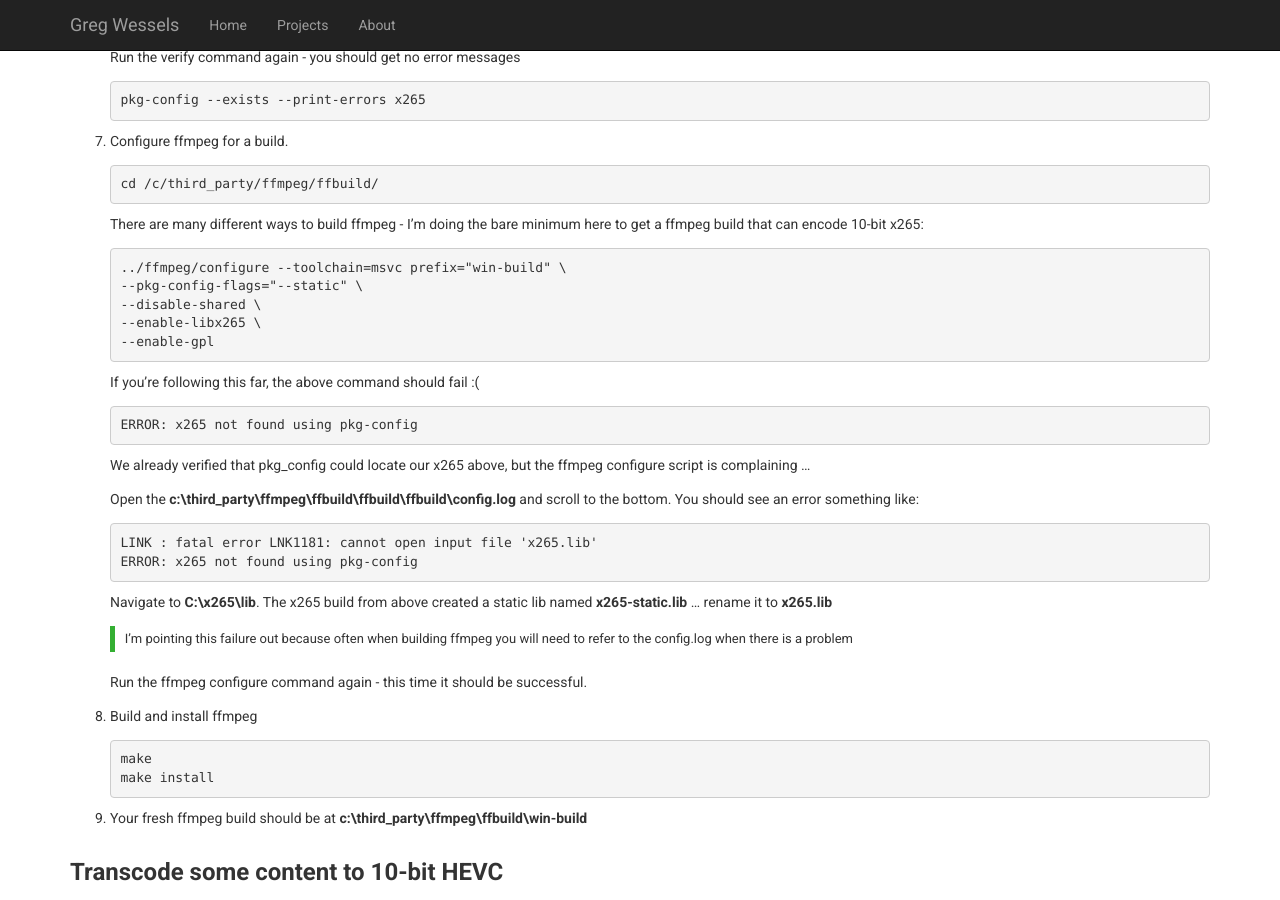
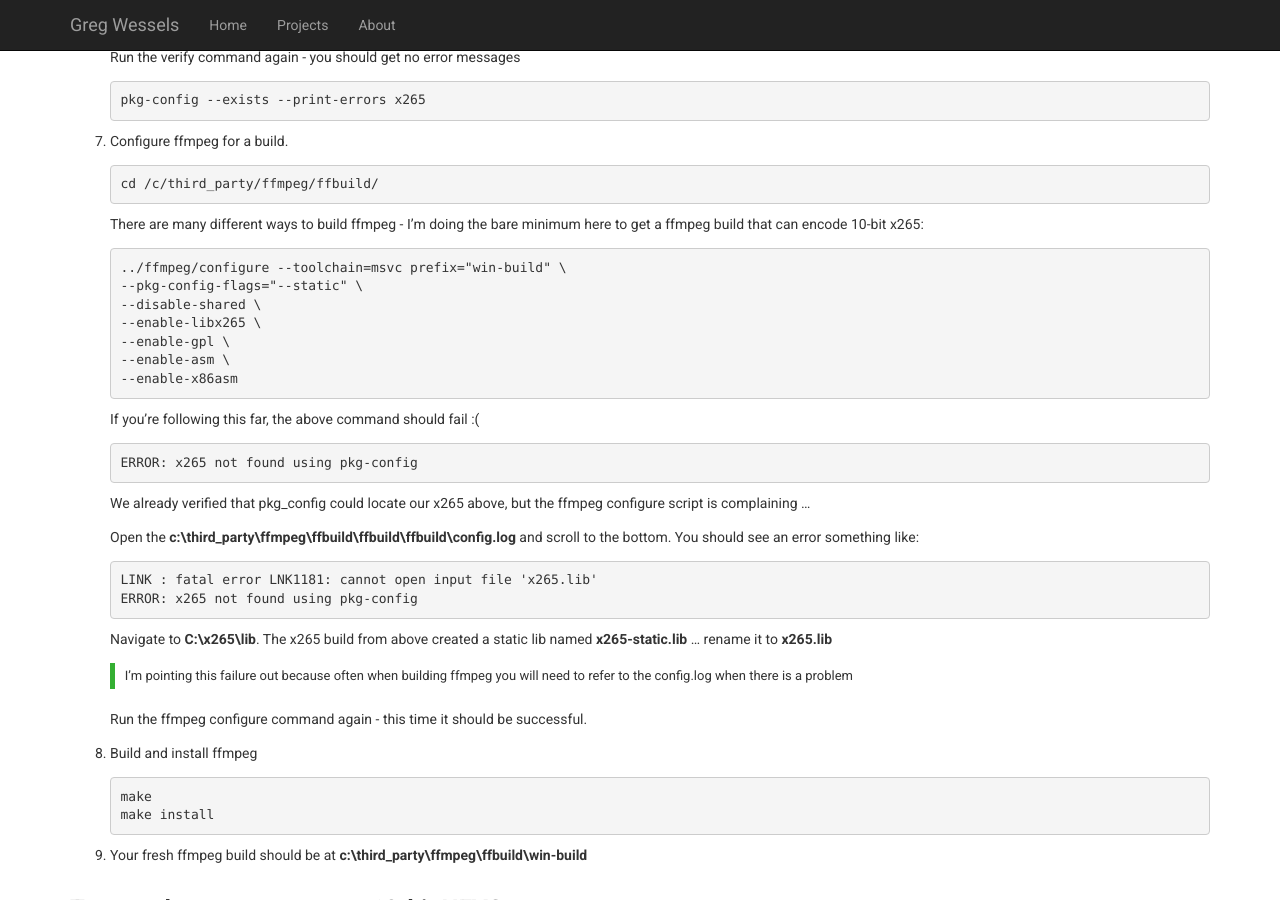
Before and after one commit to wesselsga/wesselsga.github.io, a Jekyll site: the page built from _posts/2017-10-27-ffmpeg-x265.md, in a window 1280 px wide and 900 px high, scrolled down 2937 px. Built offline with Jekyll 4.4.1, drawn with Linux system fonts in a browser that asks for light colours.

Commit message:
Update 2017-10-27-ffmpeg-x265.md

````diff
--- a/_posts/2017-10-27-ffmpeg-x265.md
+++ b/_posts/2017-10-27-ffmpeg-x265.md
@@ -163,7 +163,9 @@ Here are the exact steps I did to build both ffmpeg and libx265 with Visual Stud
    --pkg-config-flags="--static" \
    --disable-shared \
    --enable-libx265 \
-   --enable-gpl
+   --enable-gpl \
+   --enable-asm \
+   --enable-x86asm
    ```
 
    If you're following this far, the above command should fail :(
````
